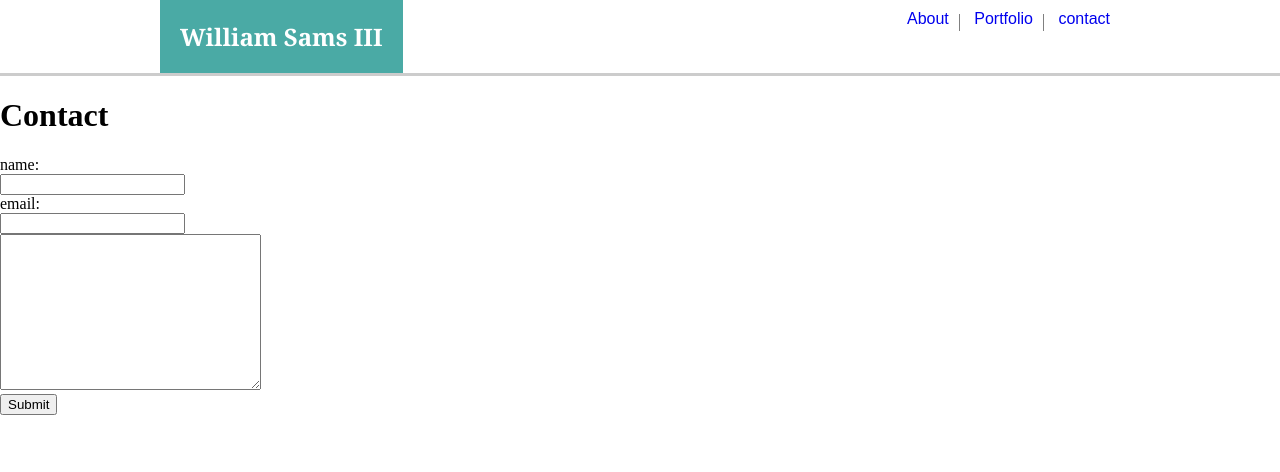
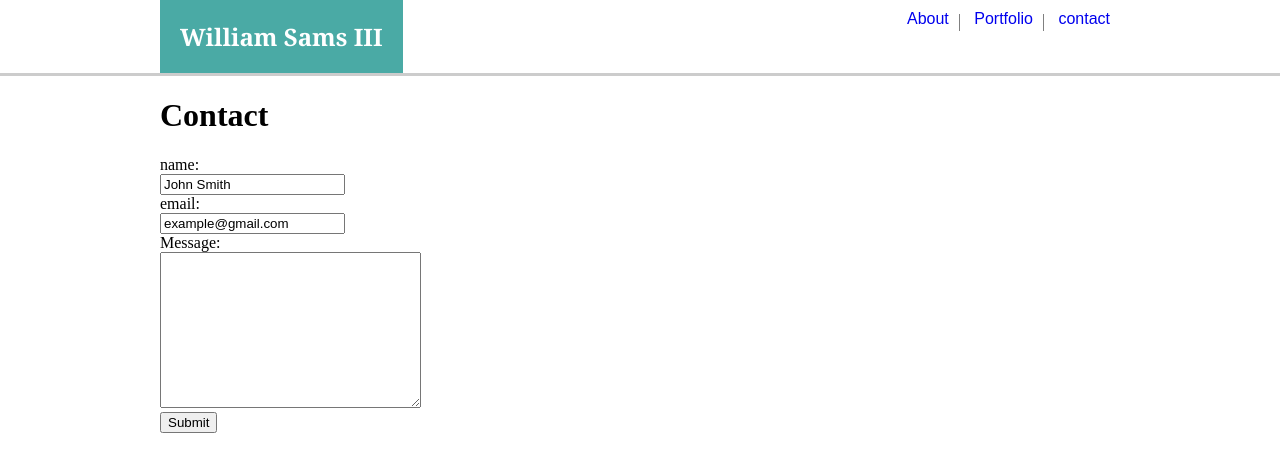
Before and after one commit to wsams11/homeworkassignment1, a plain HTML site: page contact.html in a window 1280 px wide. Drawn offline with Linux system fonts and the light colour scheme.

Commit message:
contact form changes

```diff
--- a/assets/css/style.css
+++ b/assets/css/style.css
@@ -12,7 +12,7 @@ body {
 }
 
 .container {
-    width: 75%;
+    width: 960px;
     margin: 0 auto;
     height: auto;
     background-color: #ffffff;
@@ -74,3 +74,14 @@ footer{
     color: #4aaaa5;
 
 }
+.wrapper {
+    width: 960px;
+    margin: 0 auto;
+
+}
+form {
+}
+.contact{
+    width: 960px;
+
+}
--- a/contact.html
+++ b/contact.html
@@ -22,16 +22,17 @@
                     </ul>
                 </div>
             </div>
-            <div>
+            <div class="wrapper">
                     <h1 class="Contact"> Contact </h1>
                     <form>
                             name:<br>
-                            <input type="text" name="name"John Smith><br>
+                            <input type="text" name="name" value="John Smith"><br>
                             email:<br>
-                            <input type="email" name="email"example@gmail.com><br>
+                            <input type="email" name="email" value="example@gmail.com"><br>
+                           Message:<br>
                             <textarea name="message" rows="10" cols="30">
                                     </textarea><br>
-                                    <button type="button" class="button" onclick="alert('Hello World!')">Submit</button>
+                                    <button type="button" class="button" onclick="alert('Thank you!')">Submit</button>
 
 
                           </form>
```
